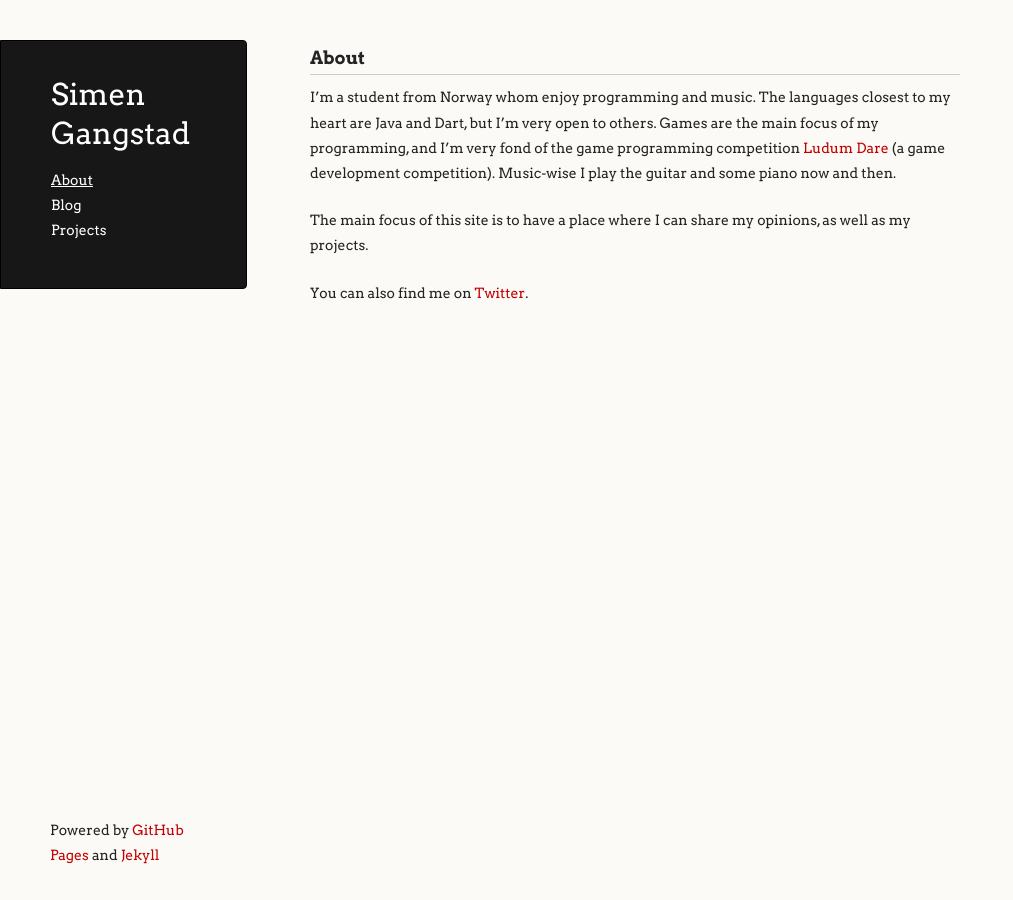
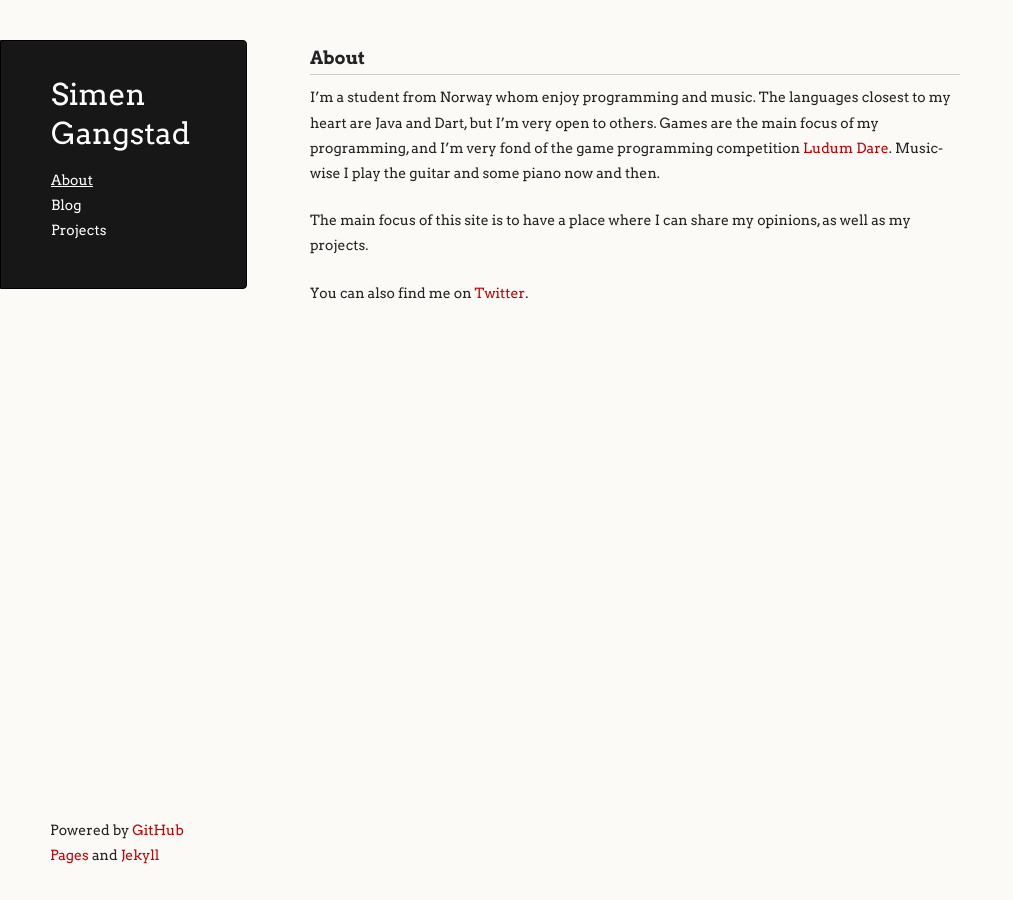
Before and after one commit to simengangstad/simengangstad.github.io, a Jekyll site: the page built from index.md, in a window 1280 px wide. Shown: the whole page, without its empty margins (0-1013 px from the left). Built offline with Jekyll 4.4.1, drawn with Linux system fonts in a browser that asks for light colours.

Commit message:
Remove some unnecessary text.

```diff
--- a/index.md
+++ b/index.md
@@ -7,7 +7,7 @@ title : About
 
 ### **About**
 
-I'm a student from Norway whom enjoy programming and music. The languages closest to my heart are Java and Dart, but I'm very open to others. Games are the main focus of my programming, and I'm very fond of the game programming competition <a href="http://ludumdare.com/compo" target="_blank">Ludum Dare</a> (a game development competition). Music-wise I play the guitar and some piano now and then.
+I'm a student from Norway whom enjoy programming and music. The languages closest to my heart are Java and Dart, but I'm very open to others. Games are the main focus of my programming, and I'm very fond of the game programming competition <a href="http://ludumdare.com/compo" target="_blank">Ludum Dare</a>. Music-wise I play the guitar and some piano now and then.
 
 The main focus of this site is to have a place where I can share my opinions, as well as my projects.
 
```
Also changed, not shown: _layouts/page.html (line endings or trailing spaces).
